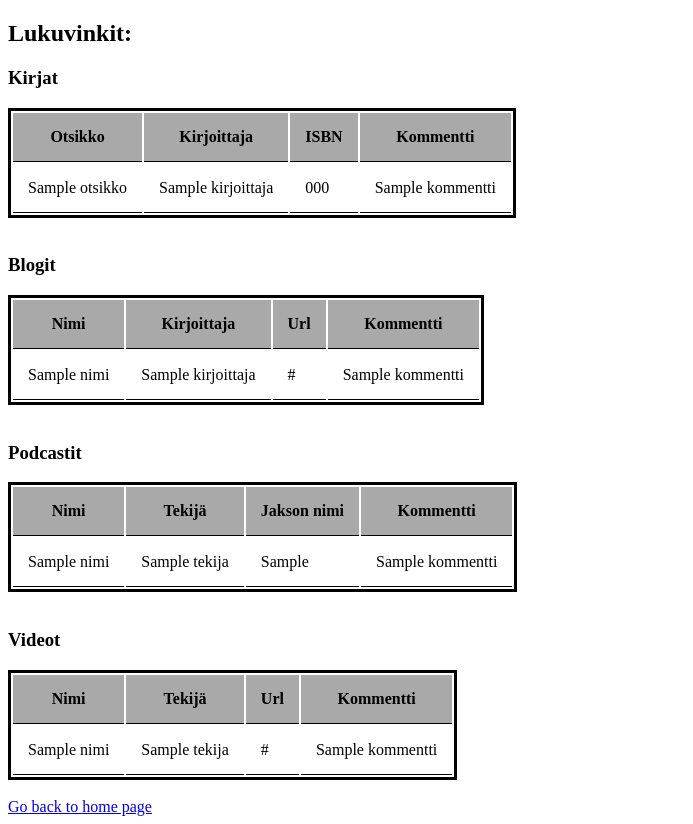
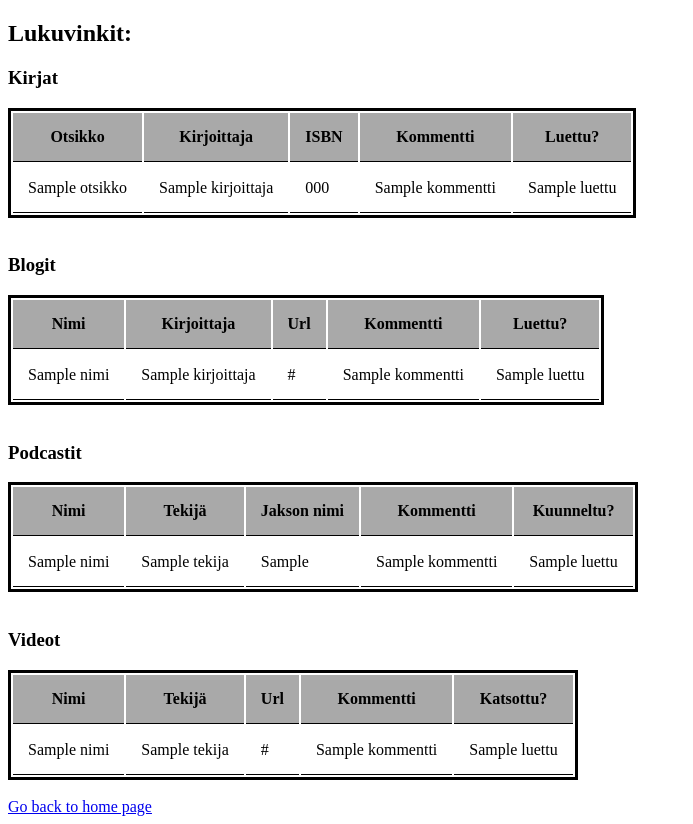
Before and after one commit to oonarauhala/ohtu-minprojekti, a Flask app: template src/templates/list.html in a window 1280 px wide. Shown: the whole page, without its empty margins (0-693 px from the left). Run offline with Flask 2, Linux system fonts and the light colour scheme; the template is opened without the code that fills it: most values are stand-ins (such as "Sample title", 1, 10 or a date in 2020).

Commit message:
added luettu tab to db and list

```diff
--- a/kanta.sql
+++ b/kanta.sql
@@ -4,6 +4,7 @@ CREATE TABLE Kirjavinkit (
     kirjoittaja TEXT,
     isbn TEXT,
     kommentti TEXT
+    luettu text default "ei"
 );
 
 CREATE TABLE Blogivinkit (
@@ -12,6 +13,7 @@ CREATE TABLE Blogivinkit (
     kirjoittaja TEXT,
     url TEXT,
     kommentti TEXT
+    luettu text default "ei"
 );
 
 CREATE TABLE Videovinkki (
@@ -20,6 +22,7 @@ CREATE TABLE Videovinkki (
     tekija TEXT,
     url TEXT,
     kommentti TEXT
+    luettu text default "ei"
 );
 
 CREATE TABLE Podcastvinkki (
@@ -28,4 +31,5 @@ CREATE TABLE Podcastvinkki (
     tekija TEXT,
     jakson_nimi TEXT,
     kommentti TEXT
+    luettu text default "ei"
 );
--- a/src/templates/list.html
+++ b/src/templates/list.html
@@ -20,6 +20,7 @@
             <th style="background-color: darkgrey;">Kirjoittaja</th>
             <th style="background-color: darkgrey;">ISBN</th>
             <th style="background-color: darkgrey;">Kommentti</th>
+            <th style="background-color: darkgrey;">Luettu?</th>
          </thead>
 
          {% for row in kirjarows %}
@@ -28,6 +29,7 @@
                <td>{{row.kirjoittaja}}</td>
                <td>{{row.isbn}}</td>
                <td>{{row.kommentti}}</td>
+               <td>{{row.luettu}}</td>
             </tr>
          {% endfor %}
       </table>
@@ -39,6 +41,7 @@
             <th style="background-color: darkgrey;">Kirjoittaja</th>
             <th style="background-color: darkgrey;">Url</th>
             <th style="background-color: darkgrey;">Kommentti</th>
+            <th style="background-color: darkgrey;">Luettu?</th>
          </thead>
 
          {% for row in blogirows %}
@@ -47,6 +50,7 @@
                <td>{{row.kirjoittaja}}</td>
                <td>{{row.url}}</td>
                <td>{{row.kommentti}}</td>
+               <td>{{row.luettu}}</td>
             </tr>
          {% endfor %}
       </table>
@@ -58,6 +62,7 @@
             <th style="background-color: darkgrey;">Tekijä</th>
             <th style="background-color: darkgrey;">Jakson nimi</th>
             <th style="background-color: darkgrey;">Kommentti</th>
+            <th style="background-color: darkgrey;">Kuunneltu?</th>
          </thead>
 
          {% for row in podrows %}
@@ -66,6 +71,7 @@
                <td>{{row.tekija}}</td>
                <td>{{row.jakson_nimi}}</td>
                <td>{{row.kommentti}}</td>
+               <td>{{row.luettu}}</td>
             </tr>
          {% endfor %}
       </table>
@@ -77,6 +83,7 @@
             <th style="background-color: darkgrey;">Tekijä</th>
             <th style="background-color: darkgrey;">Url</th>
             <th style="background-color: darkgrey;">Kommentti</th>
+            <th style="background-color: darkgrey;">Katsottu?</th>
          </thead>
 
          {% for row in vidrows %}
@@ -85,6 +92,7 @@
                <td>{{row.tekija}}</td>
                <td>{{row.url}}</td>
                <td>{{row.kommentti}}</td>
+               <td>{{row.luettu}}</td>
             </tr>
          {% endfor %}
       </table>
```
Also changed, not shown: tietokanta.db.
